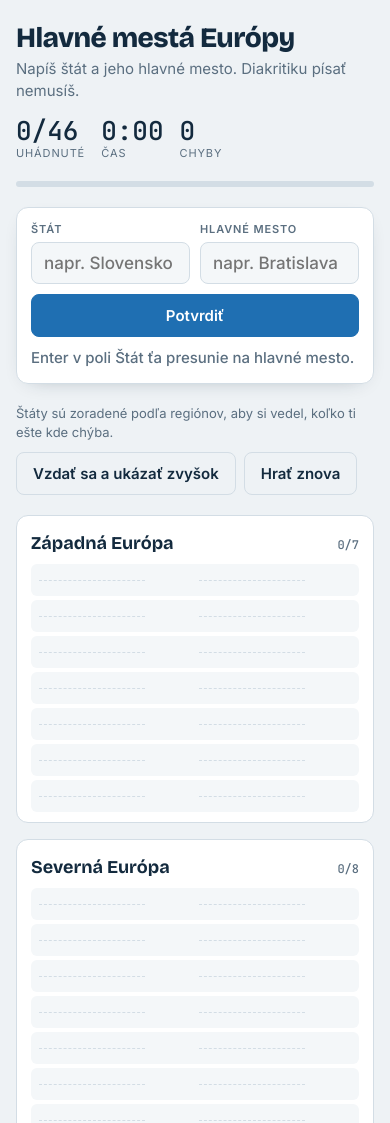
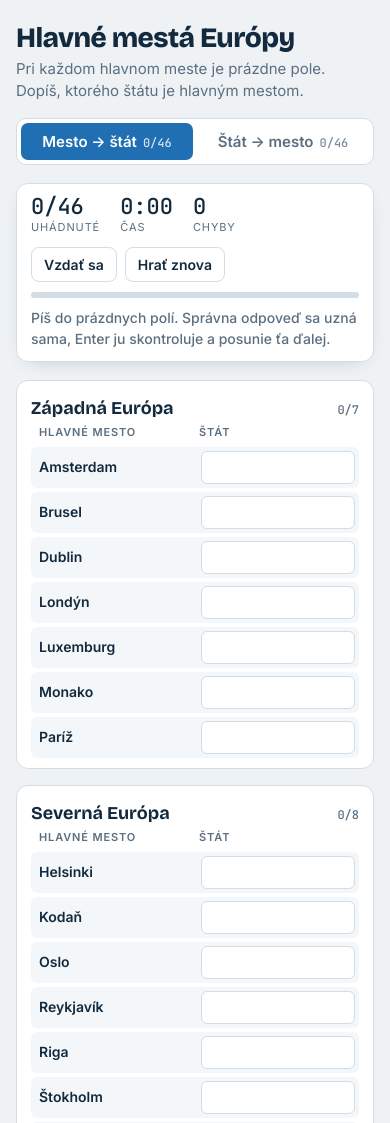
Before and after one commit to patriklaffers-web/mimigame, a plain HTML site: page index.html in a window 390 px wide. Shown: the top 1123 px of the page. Drawn offline with nearby package versions, Linux system fonts and the light colour scheme.

Commit message:
Pridaj dva módy: mesto → štát a štát → mesto
Co-Authored-By: Claude Opus 5.5 <noreply@anthropic.com>
Claude-Session: https://claude.ai/code/session_01HS95Cq5nj48Q2aExpYpWrB

```diff
--- a/index.html
+++ b/index.html
@@ -11,7 +11,7 @@
 <link rel="preconnect" href="https://fonts.googleapis.com">
 <link rel="stylesheet" href="https://fonts.googleapis.com/css2?family=Bricolage+Grotesque:opsz,wght@12..96,500;12..96,700;12..96,800&family=Inter:wght@400;500;600&family=JetBrains+Mono:wght@500&display=swap">
 <style>
-/* Layout: atlas sheet — header with progress, one entry bar, then a grid of regions, each a list of blank slots that fill in */
+/* Layout: atlas worksheet — header with mode switch and progress, then regions; each row shows the given name and a blank to fill */
 :root {
   --bg: #eef2f5;
   --sheet: #ffffff;
@@ -45,110 +45,108 @@ body {
   padding-right: max(16px, env(safe-area-inset-right, 0px));
   padding-block: 24px 48px;
 }
-.wrap { max-width: 1100px; margin: 0 auto; display: grid; gap: 20px; }
+body::before { content: ""; position: fixed; inset: 0 0 auto; height: env(safe-area-inset-top, 0px); z-index: 10; background: var(--bg); }
+.wrap { max-width: 1100px; margin: 0 auto; display: grid; gap: 18px; }
 
 header { display: flex; flex-wrap: wrap; align-items: end; justify-content: space-between; gap: 16px; }
 h1 { font-family: var(--f-display); font-weight: 800; font-size: clamp(28px, 5vw, 44px); line-height: 1; margin: 0; letter-spacing: -0.02em; text-wrap: balance; }
-.sub { margin: 6px 0 0; color: var(--muted); }
+.sub { margin: 6px 0 0; color: var(--muted); max-width: 60ch; }
+
+.modes { display: inline-flex; background: var(--sheet); border: 1px solid var(--line); border-radius: 10px; padding: 4px; gap: 4px; flex-wrap: wrap; }
+.modes button {
+  font: 600 15px var(--f-body); border: 0; border-radius: 7px; padding: 9px 14px; cursor: pointer;
+  background: transparent; color: var(--muted);
+}
+.modes button[aria-selected="true"] { background: var(--accent); color: var(--sheet); }
+.modes button small { font-family: var(--f-mono); font-weight: 500; font-size: 12px; margin-left: 6px; opacity: .8; }
+
+.panel {
+  position: sticky; top: env(safe-area-inset-top, 0px); z-index: 5;
+  background: var(--sheet); border: 1px solid var(--line); border-radius: 12px; padding: 12px 14px;
+  display: grid; gap: 10px; box-shadow: 0 6px 20px -14px rgba(19,42,62,.45);
+}
+.panel-top { display: flex; flex-wrap: wrap; gap: 12px 20px; align-items: center; justify-content: space-between; }
 .stats { display: flex; gap: 20px; font-family: var(--f-mono); font-variant-numeric: tabular-nums; }
 .stat { display: grid; gap: 2px; }
-.stat b { font-size: 26px; font-weight: 500; line-height: 1; }
+.stat b { font-size: 22px; font-weight: 500; line-height: 1; }
 .stat span { font-family: var(--f-body); font-size: 11px; text-transform: uppercase; letter-spacing: 0.08em; color: var(--muted); }
-
+.btns { display: flex; gap: 8px; flex-wrap: wrap; }
+.btns button {
+  font: 600 14px var(--f-body); border-radius: 8px; padding: 8px 12px; cursor: pointer;
+  border: 1.5px solid var(--line); background: transparent; color: var(--ink);
+}
+.btns button:hover { border-color: var(--accent); }
+button:focus-visible, input:focus-visible { outline: 2px solid var(--accent); outline-offset: 2px; }
 .bar { height: 6px; background: var(--line); border-radius: 3px; overflow: hidden; }
 .bar i { display: block; height: 100%; width: 0; background: var(--ok); transition: width .3s ease; }
-
-form.entry {
-  background: var(--sheet); border: 1px solid var(--line); border-radius: 12px; padding: 14px;
-  display: grid; grid-template-columns: 1fr 1fr auto; gap: 10px; align-items: end;
-  position: sticky; top: env(safe-area-inset-top, 0px); z-index: 5;
-  box-shadow: 0 6px 20px -14px rgba(19,42,62,.45);
-}
-body::before { content: ""; position: fixed; inset: 0 0 auto; height: env(safe-area-inset-top, 0px); z-index: 10; background: var(--bg); }
-label { display: grid; gap: 4px; font-size: 11px; text-transform: uppercase; letter-spacing: 0.08em; color: var(--muted); font-weight: 600; min-width: 0; }
-input {
-  font: 500 17px var(--f-body); color: var(--ink); background: var(--slot);
-  border: 1.5px solid var(--line); border-radius: 8px; padding: 10px 12px; width: 100%; min-width: 0;
-  text-transform: none; letter-spacing: 0;
-}
-input:focus { outline: none; border-color: var(--accent); background: var(--sheet); }
-button {
-  font: 600 15px var(--f-body); border-radius: 8px; padding: 11px 16px; cursor: pointer;
-  border: 1.5px solid var(--accent); background: var(--accent); color: var(--sheet);
-}
-button.ghost { background: transparent; color: var(--ink); border-color: var(--line); }
-button:hover { filter: brightness(1.07); }
-button:focus-visible, input:focus-visible { outline: 2px solid var(--accent); outline-offset: 2px; }
-.msg { grid-column: 1 / -1; min-height: 1.45em; margin: 0; font-weight: 500; }
+.msg { min-height: 1.45em; margin: 0; font-weight: 500; font-size: 14px; }
 .msg.ok { color: var(--ok); } .msg.bad { color: var(--bad); } .msg.info { color: var(--muted); }
 
-.tools { display: flex; flex-wrap: wrap; gap: 10px; align-items: center; justify-content: space-between; }
-.tools .hint { color: var(--muted); font-size: 13px; margin: 0; }
-.tools .btns { display: flex; gap: 8px; flex-wrap: wrap; }
+.done { background: var(--ok-bg); color: var(--ok); border-radius: 12px; padding: 16px; font-weight: 600; font-size: 17px; }
 
-.regions { display: grid; grid-template-columns: repeat(auto-fill, minmax(300px, 1fr)); gap: 16px; align-items: start; }
+.regions { display: grid; grid-template-columns: repeat(auto-fill, minmax(320px, 1fr)); gap: 16px; align-items: start; }
 .region { background: var(--sheet); border: 1px solid var(--line); border-radius: 12px; padding: 14px 14px 10px; min-width: 0; }
-.region h2 { font-family: var(--f-display); font-weight: 700; font-size: 18px; margin: 0 0 8px; display: flex; justify-content: space-between; align-items: baseline; }
+.region h2 { font-family: var(--f-display); font-weight: 700; font-size: 18px; margin: 0 0 4px; display: flex; justify-content: space-between; align-items: baseline; }
 .region h2 small { font-family: var(--f-mono); font-size: 12px; font-weight: 500; color: var(--muted); font-variant-numeric: tabular-nums; }
+.cols { display: grid; grid-template-columns: 1fr 1fr; gap: 8px; padding: 0 8px 6px; font-size: 11px; text-transform: uppercase; letter-spacing: 0.08em; color: var(--muted); font-weight: 600; }
 .region ol { list-style: none; margin: 0; padding: 0; display: grid; gap: 4px; }
 .region li {
-  display: grid; grid-template-columns: 1fr 1fr; gap: 8px; padding: 6px 8px; border-radius: 6px;
-  background: var(--slot); font-size: 14px; min-height: 32px; align-items: center;
+  display: grid; grid-template-columns: 1fr 1fr; gap: 8px; padding: 4px 4px 4px 8px; border-radius: 6px;
+  background: var(--slot); font-size: 14px; align-items: center; min-height: 40px;
 }
-.region li span { min-width: 0; overflow-wrap: anywhere; }
-.region li .cap { color: var(--muted); }
-.region li.empty span { color: transparent; position: relative; }
-.region li.empty span::after { content: ""; position: absolute; left: 0; right: 30%; top: 50%; border-top: 1.5px dashed var(--line); }
+.region li .given { font-weight: 600; min-width: 0; overflow-wrap: anywhere; }
+.region li .ans { min-width: 0; overflow-wrap: anywhere; }
+.region li input {
+  font: 500 15px var(--f-body); color: var(--ink); background: var(--sheet);
+  border: 1.5px solid var(--line); border-radius: 6px; padding: 6px 8px; width: 100%; min-width: 0;
+}
+.region li input:focus { outline: none; border-color: var(--accent); }
+.region li.wrong input { border-color: var(--bad); background: var(--bad-bg); animation: shake .3s; }
 .region li.found { background: var(--ok-bg); }
-.region li.found .cap { color: var(--ok); font-weight: 600; }
+.region li.found .ans { color: var(--ok); font-weight: 600; padding-left: 10px; }
 .region li.missed { background: var(--bad-bg); }
-.region li.missed span { color: var(--bad); }
+.region li.missed .ans { color: var(--bad); font-weight: 600; padding-left: 10px; }
 .region li.flash { animation: flash .9s ease; }
-@keyframes flash { 0% { transform: scale(1.04); box-shadow: 0 0 0 3px var(--ok); } 100% { transform: none; box-shadow: none; } }
-
-.done { background: var(--ok-bg); color: var(--ok); border-radius: 12px; padding: 16px; font-weight: 600; font-size: 17px; }
-.done[hidden] { display: none !important; }
+@keyframes flash { 0% { box-shadow: 0 0 0 3px var(--ok); } 100% { box-shadow: none; } }
+@keyframes shake { 25% { transform: translateX(-4px); } 75% { transform: translateX(4px); } }
 
 @media (max-width: 560px) {
-  form.entry { grid-template-columns: 1fr 1fr; }
-  form.entry button { grid-column: 1 / -1; }
-  .stats { gap: 16px; }
   .regions { grid-template-columns: 1fr; }
+  .modes { width: 100%; }
+  .modes button { flex: 1; }
 }
-@media (prefers-reduced-motion: reduce) { .region li.flash { animation: none; } .bar i { transition: none; } }
+@media (prefers-reduced-motion: reduce) { .region li.flash, .region li.wrong input { animation: none; } .bar i { transition: none; } }
 </style>
 
 <div class="wrap">
   <header>
     <div>
       <h1>Hlavné mestá Európy</h1>
-      <p class="sub">Napíš štát a jeho hlavné mesto. Diakritiku písať nemusíš.</p>
+      <p class="sub" id="sub"></p>
     </div>
-    <div class="stats">
-      <div class="stat"><b id="score">0/46</b><span>uhádnuté</span></div>
-      <div class="stat"><b id="time">0:00</b><span>čas</span></div>
-      <div class="stat"><b id="errors">0</b><span>chyby</span></div>
+    <div class="modes" role="tablist" aria-label="Mód hry">
+      <button role="tab" id="tab-mesta" data-mode="mesta">Mesto → štát<small id="tc-mesta"></small></button>
+      <button role="tab" id="tab-staty" data-mode="staty">Štát → mesto<small id="tc-staty"></small></button>
     </div>
   </header>
-  <div class="bar"><i id="bar"></i></div>
 
-  <form class="entry" id="entry" autocomplete="off">
-    <label for="country">Štát<input id="country" placeholder="napr. Slovensko" autocapitalize="words" spellcheck="false"></label>
-    <label for="capital">Hlavné mesto<input id="capital" placeholder="napr. Bratislava" autocapitalize="words" spellcheck="false"></label>
-    <button type="submit" id="submit">Potvrdiť</button>
-    <p class="msg info" id="msg" aria-live="polite">Enter v poli Štát ťa presunie na hlavné mesto.</p>
-  </form>
+  <div class="panel">
+    <div class="panel-top">
+      <div class="stats">
+        <div class="stat"><b id="score">0/46</b><span>uhádnuté</span></div>
+        <div class="stat"><b id="time">0:00</b><span>čas</span></div>
+        <div class="stat"><b id="errors">0</b><span>chyby</span></div>
+      </div>
+      <div class="btns">
+        <button type="button" id="giveup">Vzdať sa</button>
+        <button type="button" id="restart">Hrať znova</button>
+      </div>
+    </div>
+    <div class="bar"><i id="bar"></i></div>
+    <p class="msg info" id="msg" aria-live="polite"></p>
+  </div>
 
   <div class="done" id="done" hidden></div>
-
-  <div class="tools">
-    <p class="hint">Štáty sú zoradené podľa regiónov, aby si vedel, koľko ti ešte kde chýba.</p>
-    <div class="btns">
-      <button type="button" class="ghost" id="giveup">Vzdať sa a ukázať zvyšok</button>
-      <button type="button" class="ghost" id="restart">Hrať znova</button>
-    </div>
-  </div>
-
   <div class="regions" id="regions"></div>
 </div>
 
@@ -209,7 +207,6 @@ const DATA = [
 ];
 
 const norm = s => s.toLowerCase().normalize("NFD").replace(/[̀-ͯ]/g, "").replace(/[^a-z0-9]/g, "");
-
 function lev(a, b) {
   if (Math.abs(a.length - b.length) > 1) return 2;
   const prev = Array.from({ length: b.length + 1 }, (_, j) => j);
@@ -223,132 +220,182 @@ function lev(a, b) {
   }
   return prev[b.length];
 }
+const exact = (input, names) => { const x = norm(input); return !!x && names.some(n => norm(n) === x); };
 // presná zhoda, alebo jeden preklep pri dlhších slovách
-function matches(input, names) {
+const matches = (input, names) => {
   const x = norm(input);
-  if (!x) return false;
-  return names.some(n => { const y = norm(n); return x === y || (y.length >= 6 && lev(x, y) <= 1); });
-}
+  return !!x && names.some(n => { const y = norm(n); return x === y || (y.length >= 6 && lev(x, y) <= 1); });
+};
 
-const items = DATA.map(([country, capital, region, ca, pa], i) => ({
-  i, country, capital, region, countryNames: [country, ...ca], capitalNames: [capital, ...pa], state: "empty", el: null
+const ITEMS = DATA.map(([country, capital, region, ca, pa], i) => ({
+  i, country, capital, region, countryNames: [country, ...ca], capitalNames: [capital, ...pa]
 }));
-const TOTAL = items.length;
+const TOTAL = ITEMS.length;
+const REGIONS = [...new Set(ITEMS.map(x => x.region))];
+
+const MODES = {
+  mesta: {
+    sub: "Pri každom hlavnom meste je prázdne pole. Dopíš, ktorého štátu je hlavným mestom.",
+    givenCol: "Hlavné mesto", ansCol: "Štát",
+    given: it => it.capital, answer: it => it.country, names: it => it.countryNames,
+    wrong: (it, v) => `${v} nie je štát, ktorého hlavné mesto je ${it.capital}.`,
+  },
+  staty: {
+    sub: "Pri každom štáte je prázdne pole. Dopíš jeho hlavné mesto.",
+    givenCol: "Štát", ansCol: "Hlavné mesto",
+    given: it => it.country, answer: it => it.capital, names: it => it.capitalNames,
+    wrong: (it, v) => `${v} nie je hlavné mesto štátu ${it.country}.`,
+  },
+};
+
+const newState = () => ({ status: {}, found: 0, errors: 0, elapsed: 0, startedAt: null, over: false, message: null });
+const state = { mesta: newState(), staty: newState() };
+let mode = "mesta", tick = null;
 
 const $ = id => document.getElementById(id);
-const regionsEl = $("regions"), msg = $("msg"), countryIn = $("country"), capitalIn = $("capital");
-let found = 0, errors = 0, startedAt = null, timerId = null, over = false;
-const regionCounters = {};
+const fmt = ms => { const s = Math.floor(ms / 1000); return `${Math.floor(s / 60)}:${String(s % 60).padStart(2, "0")}`; };
+const S = () => state[mode];
+const elapsed = st => st.elapsed + (st.startedAt ? Date.now() - st.startedAt : 0);
 
-function build() {
-  regionsEl.innerHTML = "";
-  const groups = {};
-  items.forEach(it => (groups[it.region] ||= []).push(it));
-  for (const [name, list] of Object.entries(groups)) {
+function startTimer() {
+  const st = S();
+  if (st.startedAt || st.over) return;
+  st.startedAt = Date.now();
+}
+function pauseTimer(st) { if (st.startedAt) { st.elapsed += Date.now() - st.startedAt; st.startedAt = null; } }
+
+function say(text, kind) { S().message = [text, kind]; $("msg").textContent = text; $("msg").className = "msg " + kind; }
+
+function render() {
+  const m = MODES[mode], st = S();
+  document.querySelectorAll(".modes button").forEach(b => b.setAttribute("aria-selected", b.dataset.mode === mode));
+  $("sub").textContent = m.sub;
+  const root = $("regions");
+  root.innerHTML = "";
+  for (const r of REGIONS) {
+    const list = ITEMS.filter(x => x.region === r).sort((a, b) => m.given(a).localeCompare(m.given(b), "sk"));
     const sec = document.createElement("section");
     sec.className = "region";
-    sec.innerHTML = `<h2>${name}<small></small></h2><ol></ol>`;
+    sec.innerHTML = `<h2>${r}<small data-region="${r}"></small></h2><div class="cols"><span>${m.givenCol}</span><span>${m.ansCol}</span></div><ol></ol>`;
     const ol = sec.querySelector("ol");
-    list.sort((a, b) => a.country.localeCompare(b.country, "sk"));
-    list.forEach(it => {
+    for (const it of list) {
       const li = document.createElement("li");
-      li.className = "empty";
-      li.innerHTML = `<span class="cty"></span><span class="cap"></span>`;
-      it.el = li; it.state = "empty";
+      li.dataset.i = it.i;
+      const given = document.createElement("span");
+      given.className = "given"; given.textContent = m.given(it);
+      li.appendChild(given);
+      const s = st.status[it.i];
+      if (s) {
+        li.className = s;
+        const a = document.createElement("span");
+        a.className = "ans"; a.textContent = m.answer(it);
+        li.appendChild(a);
+      } else {
+        const inp = document.createElement("input");
+        inp.id = `in-${mode}-${it.i}`;
+        inp.autocomplete = "off"; inp.spellcheck = false;
+        inp.setAttribute("autocapitalize", "words");
+        inp.setAttribute("enterkeyhint", "next");
+        inp.setAttribute("aria-label", `${m.ansCol} pre ${m.given(it)}`);
+        inp.disabled = st.over;
+        inp.addEventListener("input", () => { startTimer(); li.classList.remove("wrong"); if (exact(inp.value, m.names(it))) accept(it, li); });
+        inp.addEventListener("keydown", e => { if (e.key === "Enter") { e.preventDefault(); check(it, li, inp); } });
+        li.appendChild(inp);
+      }
       ol.appendChild(li);
-    });
-    regionCounters[name] = { el: sec.querySelector("small"), list };
-    regionsEl.appendChild(sec);
+    }
+    root.appendChild(sec);
   }
+  if (st.message) say(...st.message);
+  else say("Píš do prázdnych polí. Správna odpoveď sa uzná sama, Enter ju skontroluje a posunie ťa ďalej.", "info");
+  const done = $("done");
+  done.hidden = !st.over;
+  if (st.over) done.textContent = st.found === TOTAL
+    ? `Hotovo! Všetkých ${TOTAL} za ${fmt(elapsed(st))}, počet chýb: ${st.errors}.`
+    : `Uhádol si ${st.found} z ${TOTAL}. Červené sú tie, ktoré ti chýbali.`;
   refresh();
 }
 
-function fill(it, state) {
-  it.state = state;
-  it.el.className = state;
-  it.el.querySelector(".cty").textContent = it.country;
-  it.el.querySelector(".cap").textContent = it.capital;
+function refresh() {
+  const st = S();
+  $("score").textContent = `${st.found}/${TOTAL}`;
+  $("errors").textContent = st.errors;
+  $("time").textContent = fmt(elapsed(st));
+  $("bar").style.width = (st.found / TOTAL * 100) + "%";
+  for (const k of Object.keys(MODES)) $("tc-" + k).textContent = `${state[k].found}/${TOTAL}`;
+  document.querySelectorAll("[data-region]").forEach(el => {
+    const list = ITEMS.filter(x => x.region === el.dataset.region);
+    el.textContent = `${list.filter(x => st.status[x.i] === "found").length}/${list.length}`;
+  });
 }
 
-function refresh() {
-  $("score").textContent = `${found}/${TOTAL}`;
-  $("errors").textContent = errors;
-  $("bar").style.width = (found / TOTAL * 100) + "%";
-  for (const r of Object.values(regionCounters)) {
-    r.el.textContent = `${r.list.filter(x => x.state === "found").length}/${r.list.length}`;
-  }
+function focusNext(fromLi) {
+  const inputs = [...document.querySelectorAll(".region li input")];
+  if (!inputs.length) return;
+  const all = [...document.querySelectorAll(".region li")];
+  const idx = all.indexOf(fromLi);
+  const next = inputs.find(inp => all.indexOf(inp.closest("li")) > idx) || inputs[0];
+  next.focus();
 }
 
-const fmt = ms => { const s = Math.floor(ms / 1000); return `${Math.floor(s / 60)}:${String(s % 60).padStart(2, "0")}`; };
-function startTimer() {
-  if (startedAt) return;
-  startedAt = Date.now();
-  timerId = setInterval(() => { $("time").textContent = fmt(Date.now() - startedAt); }, 250);
+function accept(it, li) {
+  const st = S(), m = MODES[mode];
+  if (st.status[it.i]) return;
+  st.status[it.i] = "found"; st.found++;
+  li.querySelector("input").remove();
+  li.className = "found flash";
+  const a = document.createElement("span");
+  a.className = "ans"; a.textContent = m.answer(it);
+  li.appendChild(a);
+  setTimeout(() => li.classList.remove("flash"), 900);
+  say(`Správne: ${m.given(it)} – ${m.answer(it)}. Zostáva ${TOTAL - st.found}.`, "ok");
+  refresh();
+  if (st.found === TOTAL) finish(true); else focusNext(li);
 }
-function stopTimer() { clearInterval(timerId); if (startedAt) $("time").textContent = fmt(Date.now() - startedAt); }
 
-function say(text, kind) { msg.textContent = text; msg.className = "msg " + kind; }
-
-countryIn.addEventListener("input", startTimer);
-countryIn.addEventListener("keydown", e => {
-  if (e.key === "Enter") { e.preventDefault(); if (countryIn.value.trim()) capitalIn.focus(); }
-});
-
-$("entry").addEventListener("submit", e => {
-  e.preventDefault();
-  if (over) return;
-  const c = countryIn.value.trim(), p = capitalIn.value.trim();
-  if (!c || !p) { say("Vyplň štát aj hlavné mesto.", "info"); (c ? capitalIn : countryIn).focus(); return; }
+function check(it, li, inp) {
+  const v = inp.value.trim();
+  if (!v) { focusNext(li); return; }
   startTimer();
-  const it = items.find(x => matches(c, x.countryNames));
-  if (!it) {
-    errors++; refresh();
-    say(`„${c}“ nie je v zozname európskych štátov. Skontroluj pravopis.`, "bad");
-    countryIn.select(); countryIn.focus(); return;
-  }
-  if (it.state === "found") {
-    say(`${it.country} už máš. Skús iný štát.`, "info");
-    countryIn.value = ""; capitalIn.value = ""; countryIn.focus(); return;
-  }
-  if (!matches(p, it.capitalNames)) {
-    errors++; refresh();
-    say(`${p} nie je hlavné mesto štátu ${it.country}. Skús to znova.`, "bad");
-    capitalIn.select(); capitalIn.focus(); return;
-  }
-  found++;
-  fill(it, "found");
-  it.el.classList.add("flash");
-  setTimeout(() => it.el.classList.remove("flash"), 900);
+  if (matches(v, MODES[mode].names(it))) { accept(it, li); return; }
+  S().errors++;
+  li.classList.remove("wrong"); void li.offsetWidth; li.classList.add("wrong");
+  say(MODES[mode].wrong(it, v), "bad");
+  inp.select();
   refresh();
-  say(`Správne: ${it.country} – ${it.capital}. Zostáva ${TOTAL - found}.`, "ok");
-  countryIn.value = ""; capitalIn.value = ""; countryIn.focus();
-  if (found === TOTAL) finish(true);
-});
+}
 
 function finish(won) {
-  over = true; stopTimer();
-  countryIn.disabled = capitalIn.disabled = $("submit").disabled = true;
-  const done = $("done");
-  done.hidden = false;
-  if (won) {
-    done.textContent = `Hotovo! Všetkých ${TOTAL} štátov za ${$("time").textContent}, počet chýb: ${errors}.`;
-  } else {
-    items.filter(x => x.state !== "found").forEach(x => fill(x, "missed"));
-    done.textContent = `Uhádol si ${found} z ${TOTAL}. Červené sú tie, ktoré ti chýbali.`;
-  }
-  say(won ? "Výborne!" : "Hra skončila. Klikni na Hrať znova.", won ? "ok" : "info");
+  const st = S();
+  pauseTimer(st);
+  st.over = true;
+  if (!won) ITEMS.forEach(x => { if (!st.status[x.i]) st.status[x.i] = "missed"; });
+  st.message = won ? ["Výborne!", "ok"] : ["Hra skončila. Klikni na Hrať znova.", "info"];
+  render();
 }
 
-$("giveup").addEventListener("click", () => { if (!over) finish(false); });
+function setMode(m) {
+  if (!MODES[m] || m === mode) return;
+  pauseTimer(S());
+  mode = m;
+  try { history.replaceState(null, "", "#" + m); } catch (e) {}
+  render();
+}
+
+document.querySelectorAll(".modes button").forEach(b => b.addEventListener("click", () => setMode(b.dataset.mode)));
+window.addEventListener("hashchange", () => setMode(location.hash.slice(1)));
+$("giveup").addEventListener("click", () => { if (!S().over) finish(false); });
 $("restart").addEventListener("click", () => {
-  found = 0; errors = 0; over = false; clearInterval(timerId); startedAt = null;
-  $("time").textContent = "0:00"; $("done").hidden = true;
-  countryIn.disabled = capitalIn.disabled = $("submit").disabled = false;
-  countryIn.value = ""; capitalIn.value = "";
-  build(); say("Nová hra. Začni písať štát.", "info"); countryIn.focus();
+  state[mode] = newState();
+  render();
+  say("Nová hra. Začni písať.", "info");
+  const first = document.querySelector(".region li input");
+  if (first) first.focus();
 });
+tick = setInterval(() => { if (S().startedAt) $("time").textContent = fmt(elapsed(S())); }, 250);
 
-build();
+if (MODES[location.hash.slice(1)]) mode = location.hash.slice(1);
+render();
 </script>
 <!-- ARTIFACT-END -->
 </body>
```
